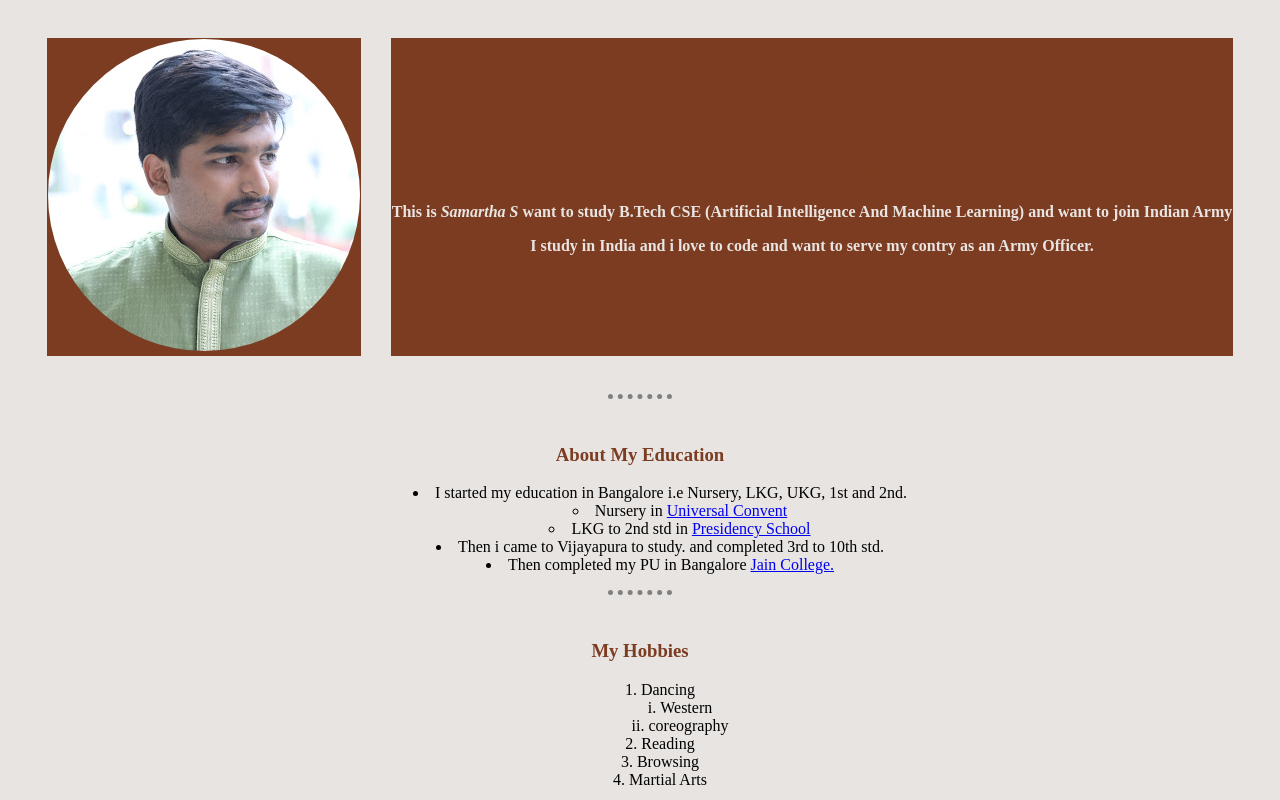
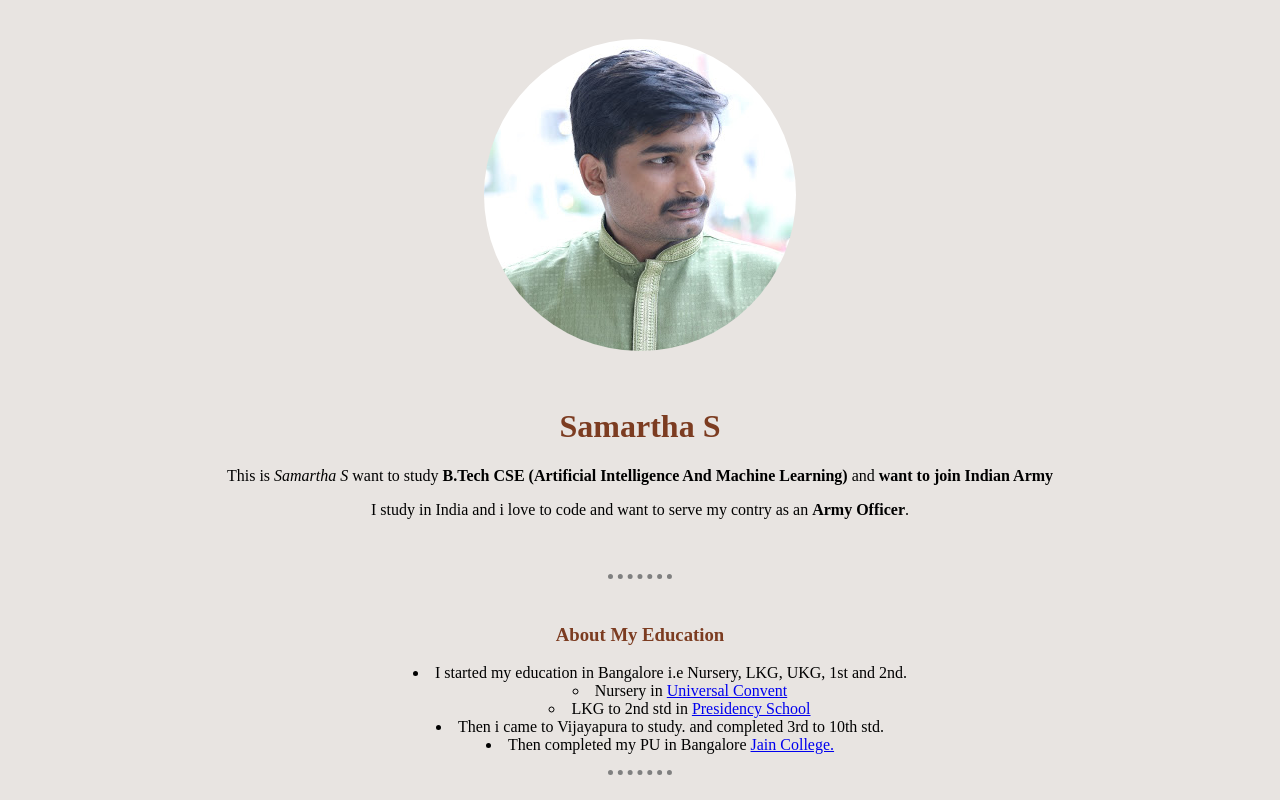
Before and after one commit to samptec/CV1, a plain HTML site: page index.html in a window 1280 px wide. Shown: the top 800 px of the page. Drawn offline with Linux system fonts and the light colour scheme.

Commit message:
Update index.html

```diff
--- a/index.html
+++ b/index.html
@@ -10,14 +10,16 @@
     <div>
     <table cellspacing="30">
       <tr>
-    <th>
+    <td>
       <img class="sampic" src="Images/profile.png" size="400x400" alt="Samartha's profile picture">
-    </th>
-    <th>
+    </td>
+    </tr>
+    <tr>
+    <td>
     <h1 id="name">Samartha S</h1>
     <p>This is <em>Samartha S</em> want to study <strong>B.Tech CSE (Artificial Intelligence And Machine Learning)</strong> and <strong> want to join Indian Army </strong> </p>
     <p>I study in India and i love to code and want to serve my contry as an <strong>Army Officer</strong>.</p>
-    </th>
+    </td>
     </tr>
   </table>
   </div>
```
